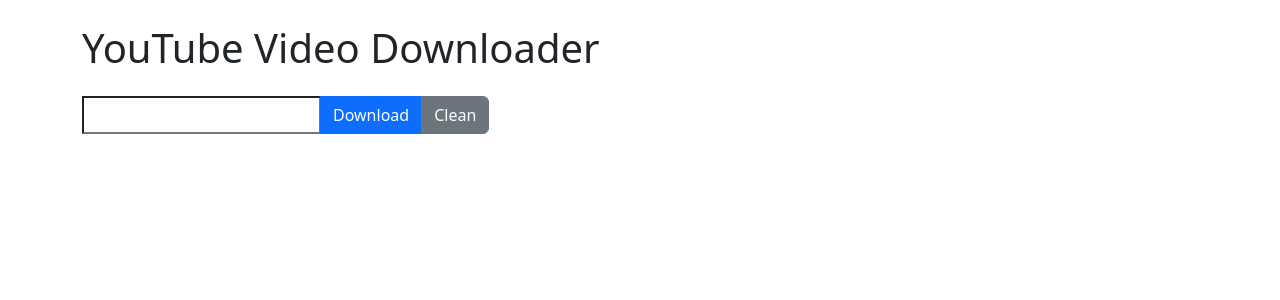
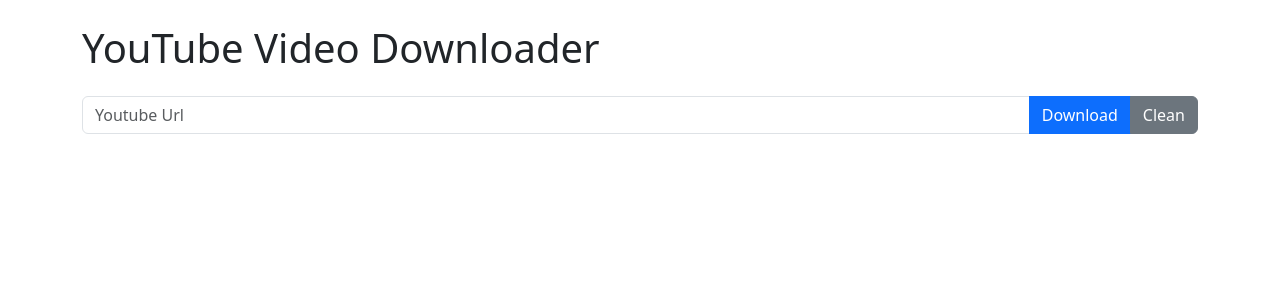
Before and after one commit to Lmex89/youtube-dl-front, a React (Create React App) app: page / in a window 1280 px wide. Shown: the top 300 px of the page. Built offline with nearby package versions, Linux system fonts and the light colour scheme.

Commit message:
input styles

```diff
--- a/src/App.js
+++ b/src/App.js
@@ -73,8 +73,8 @@
   return (
     <div className="container">
       <h1 className="mt-4 mb-4">YouTube Video Downloader</h1>
-      <div className="input-group mb-4">
-        <input type="text" value={youtubeUrl} onChange={handleInputChange} />
+      <div className="input-group mb-3">
+        <input type="text" value={youtubeUrl} onChange={handleInputChange}  class="form-control" placeholder="Youtube Url" aria-label="Youtube Url" aria-describedby="basic-addon2" />
         <OverlayTrigger trigger="click" placement="right" overlay={popover} rootClose>
         <button className="btn btn-primary" type="button" onClick={handleDownload}>
           Download
```
